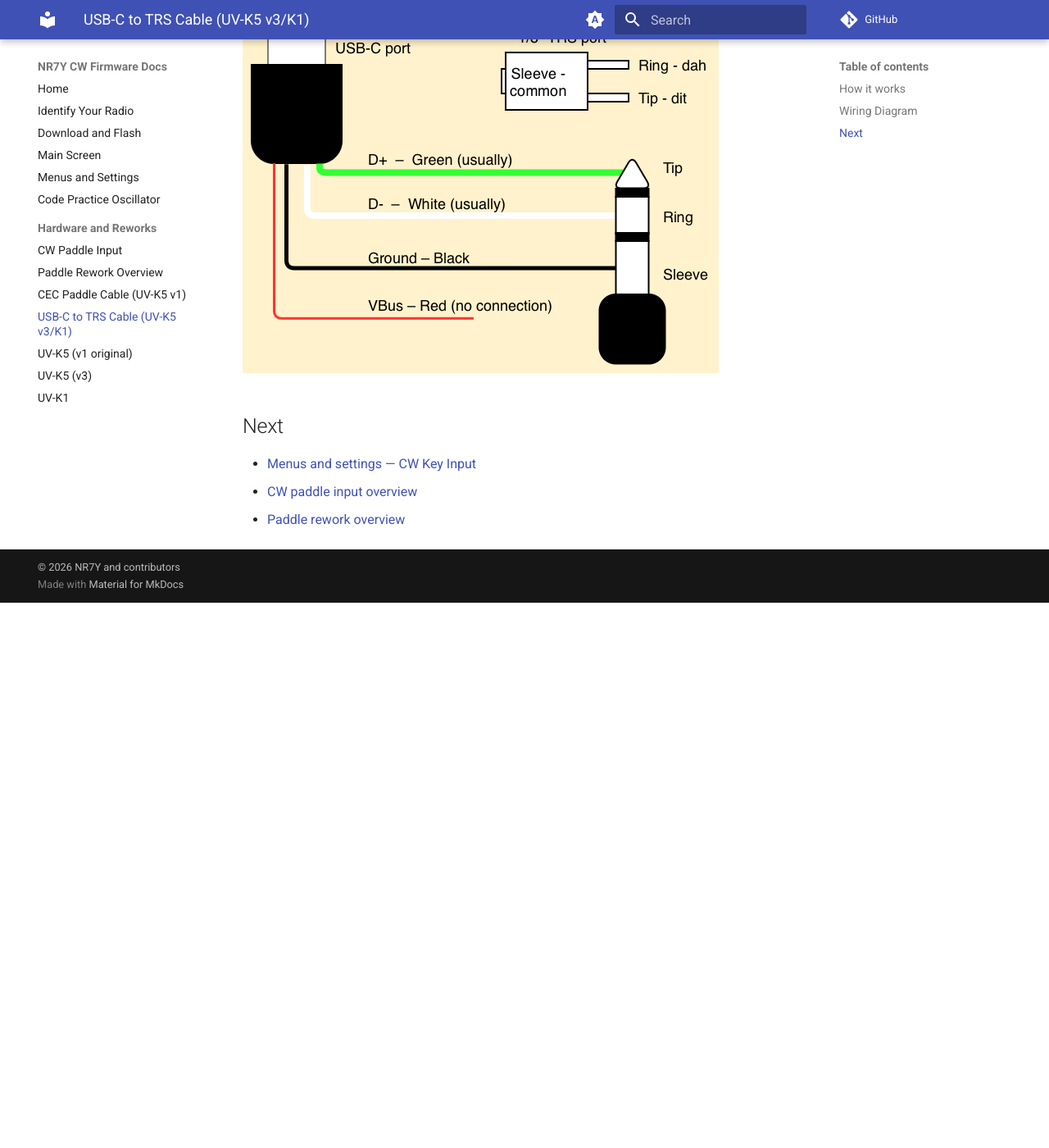
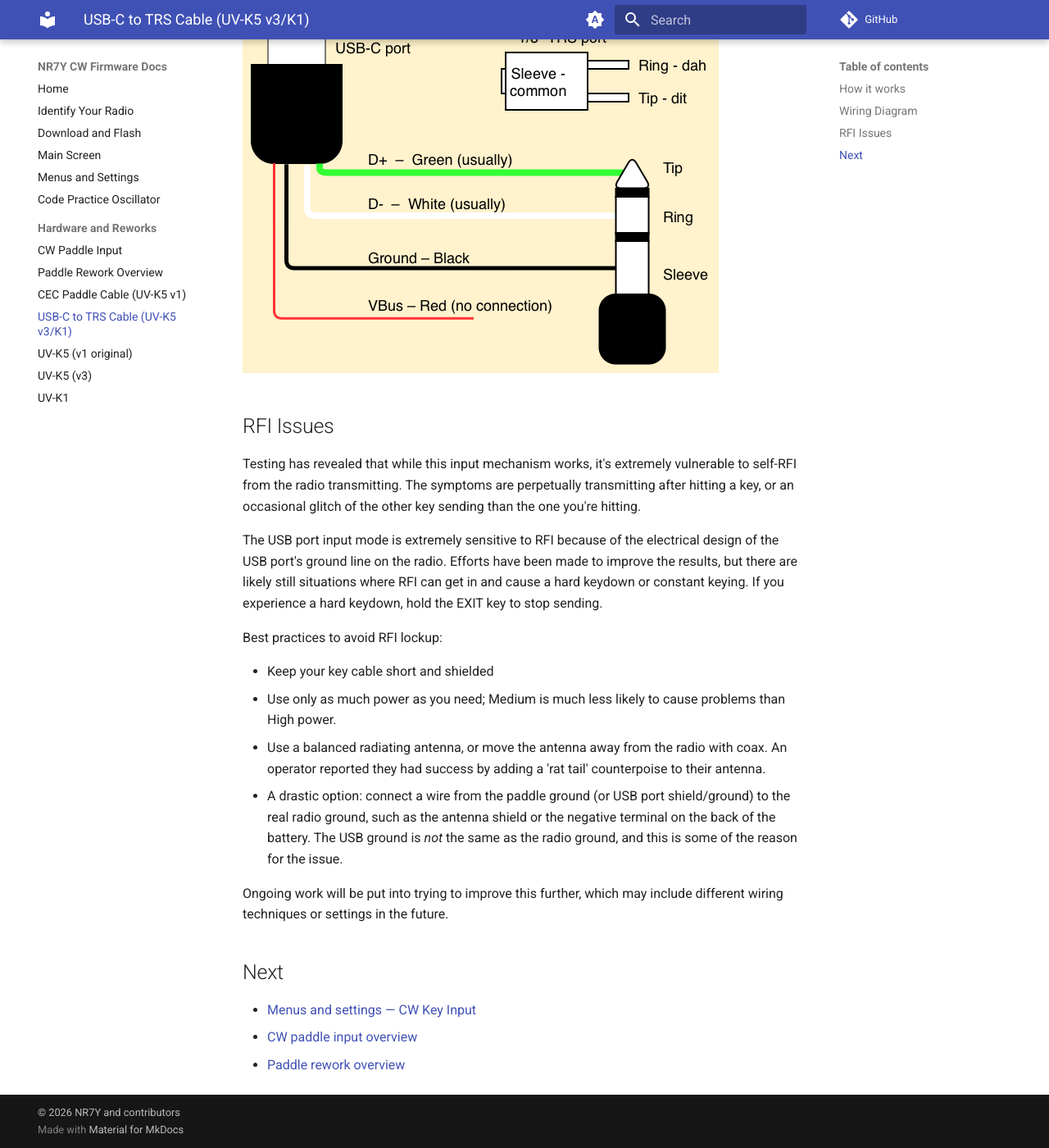
Before and after one commit to briand/cw-firmware-docs, an MkDocs documentation site: the page built from docs/hardware/usb-trs-cable.md, in a window 1280 px wide and 1400 px high, scrolled down 1144 px. Shown: the whole window at 82% size. Built offline with MkDocs 1.6.1 and Material for MkDocs 9.7.7, drawn with Linux system fonts in a browser that asks for light colours; comment, search, counter and statistics services are not loaded; before the commit the page ends 1879 px from its top, so only the background shows below that.

Commit message:
direct links to firmware binary. Update USB-TRS article with notes about RFI

```diff
--- a/docs/hardware/usb-trs-cable.md
+++ b/docs/hardware/usb-trs-cable.md
@@ -35,6 +35,21 @@ modes (USB Port Iambic, USB Port Iambic Reversed, Handkey). If D+/D- got swapped
 
 ![USBC-TRS wiring diagram](../assets/USBC_TRS_cable.drawio.png)
 
+## RFI Issues
+
+Testing has revealed that while this input mechanism works, it's extremely vulnerable to self-RFI from the radio transmitting. The symptoms are perpetually transmitting after hitting a key, or an occasional glitch of the other key sending than the one you're hitting.
+
+The USB port input mode is extremely sensitive to RFI because of the electrical design of the USB port's ground line on the radio. Efforts have been made to improve the results, but there are likely still situations where RFI can get in and cause a hard keydown or constant keying. If you experience a hard keydown, hold the EXIT key to stop sending.
+
+Best practices to avoid RFI lockup:
+
+- Keep your key cable short and shielded
+- Use only as much power as you need; Medium is much less likely to cause problems than High power.
+- Use a balanced radiating antenna, or move the antenna away from the radio with coax. An operator reported they had success by adding a 'rat tail' counterpoise to their antenna.
+- A drastic option: connect a wire from the paddle ground (or USB port shield/ground) to the real radio ground, such as the antenna shield or the negative terminal on the back of the battery. The USB ground is *not* the same as the radio ground, and this is some of the reason for the issue.
+
+Ongoing work will be put into trying to improve this further, which may include different wiring techniques or settings in the future.
+
 ## Next
 
 - [Menus and settings — CW Key Input](../menus-and-settings.md#cw-key-input-cwkin)
```
Also changed, not shown: docs/download-and-flash.md (+3 -0 lines).
